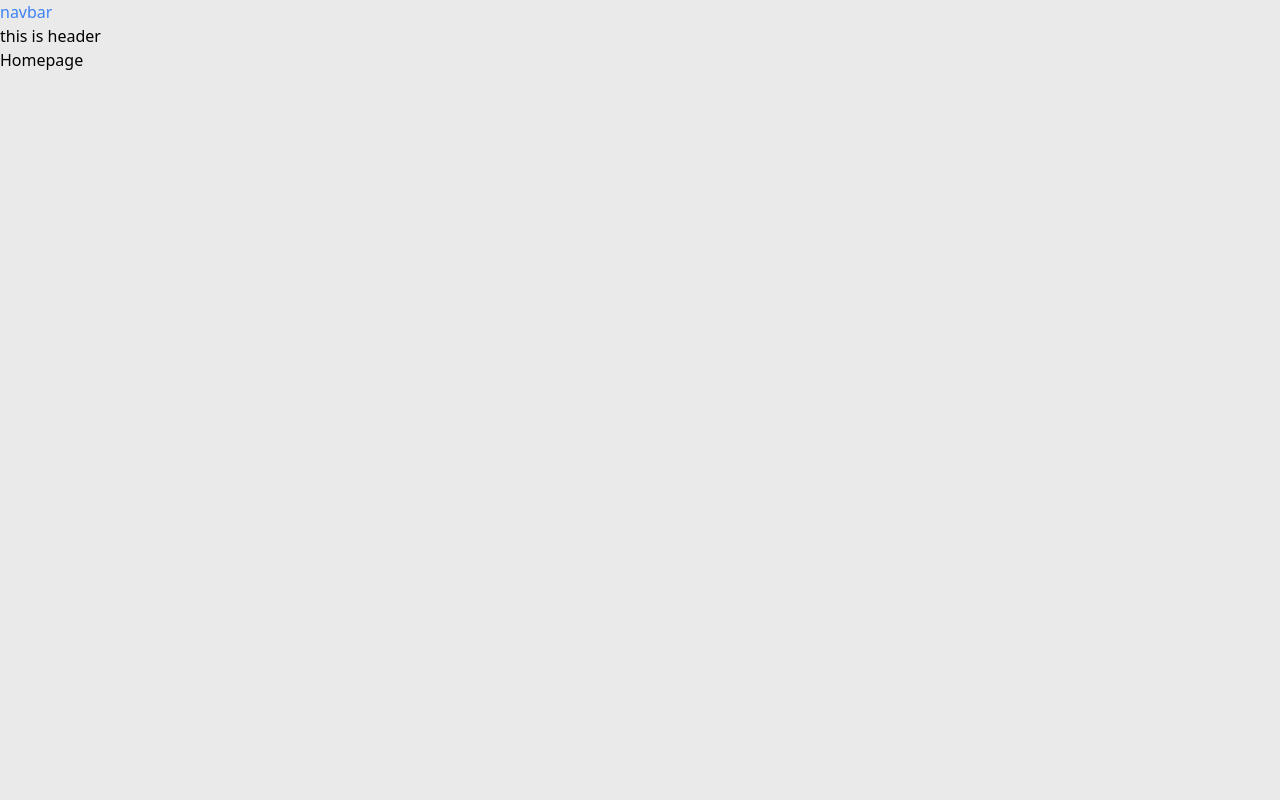
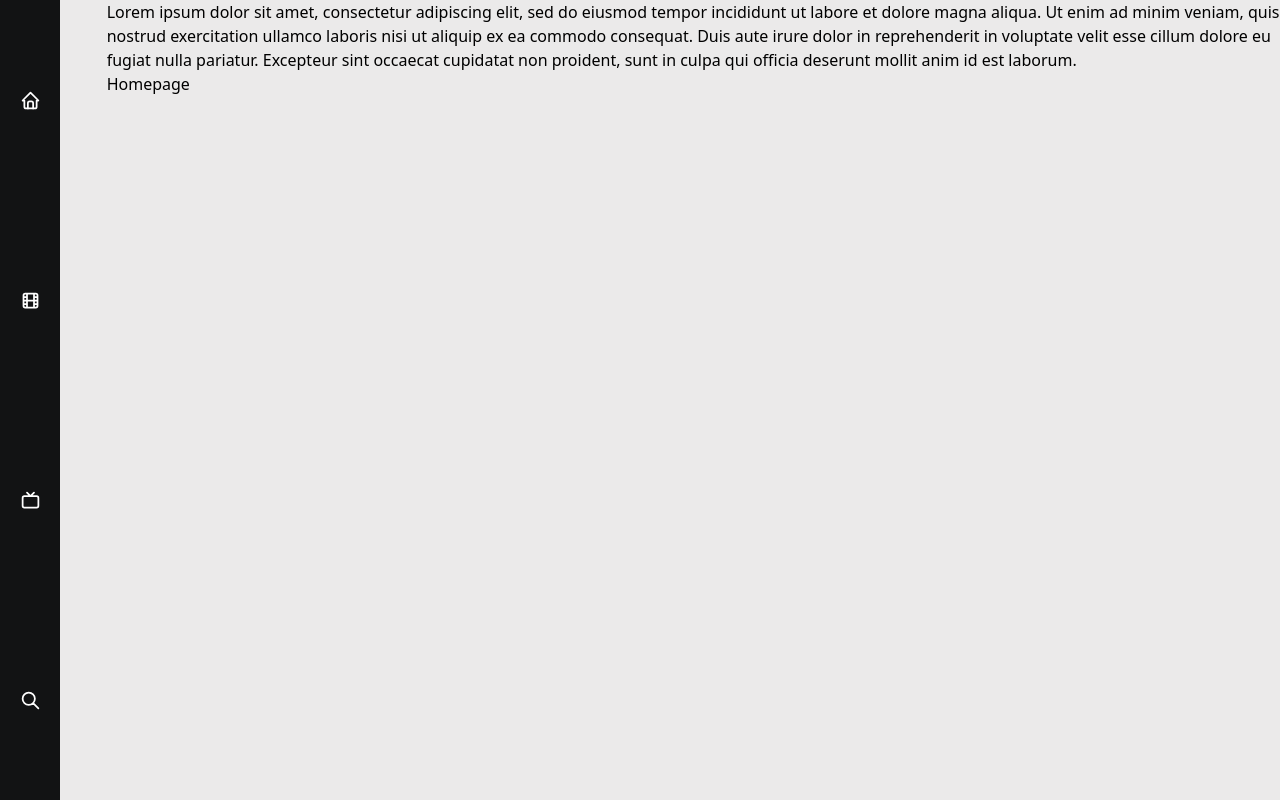
Before and after one commit to rahfathoni/movie-tracker, a Nuxt app: page / in a window 1280 px wide. Built offline with nearby package versions, Linux system fonts and the light colour scheme.

Commit message:
develop sidebar: navigation, UI

```diff
--- a/app.vue
+++ b/app.vue
@@ -1,7 +1,11 @@
 <template>
   <NuxtLayout >
-    <Sidebar />
-    <Header />
-    <NuxtPage />
+    <div class="grid grid-cols-12">
+      <Sidebar class="col-span-1 max-w-[60px]"/>
+      <div class="col-span-11">
+        <Header />
+        <NuxtPage />
+      </div>
+    </div>
   </NuxtLayout>
 </template>
--- a/components/Header.vue
+++ b/components/Header.vue
@@ -1,5 +1,5 @@
 <template>
   <header>
-    this is header
+    Lorem ipsum dolor sit amet, consectetur adipiscing elit, sed do eiusmod tempor incididunt ut labore et dolore magna aliqua. Ut enim ad minim veniam, quis nostrud exercitation ullamco laboris nisi ut aliquip ex ea commodo consequat. Duis aute irure dolor in reprehenderit in voluptate velit esse cillum dolore eu fugiat nulla pariatur. Excepteur sint occaecat cupidatat non proident, sunt in culpa qui officia deserunt mollit anim id est laborum.
   </header>
 </template>
--- a/components/Sidebar.vue
+++ b/components/Sidebar.vue
@@ -1,5 +1,8 @@
 <template>
-  <nav class="text-blue-500">
-    navbar
+  <nav class="bg-cust-black text-white flex flex-col justify-around items-center h-screen text-[21px]">
+    <NuxtLink to="/"><IconsHome /></NuxtLink>
+    <NuxtLink to="/movie"><IconsMovie /></NuxtLink>
+    <NuxtLink to="/tvshow"><IconsDeviceTV /></NuxtLink>
+    <NuxtLink to="/search"><IconsSearch /></NuxtLink>
   </nav>
 </template>
```
